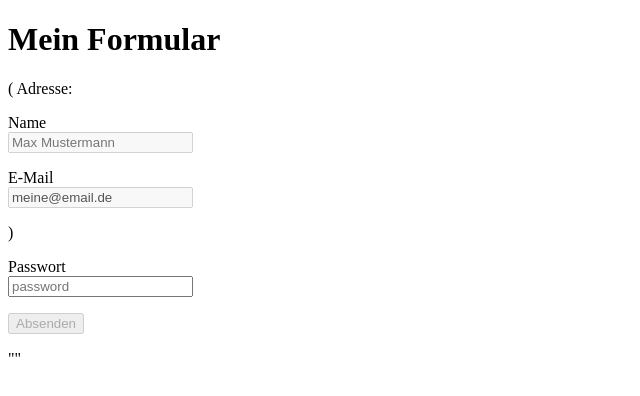
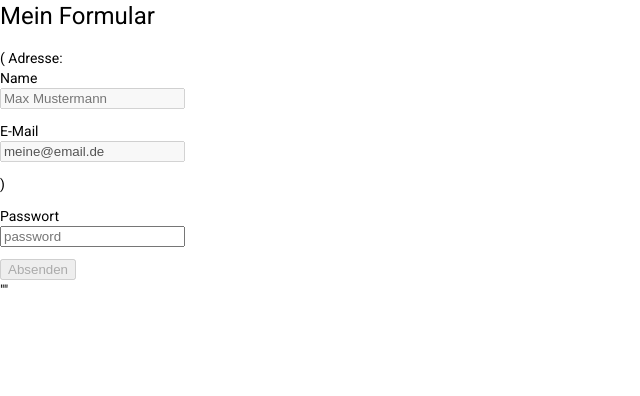
Before and after one commit to gitschowos/ba-workspace, an Angular app: page / in a window 1280 px wide. Shown: the top 396 px of the page, without its empty margins (0-640 px from the left). Built offline with nearby package versions, Linux system fonts and the light colour scheme.

Commit message:
Add Angular Material to workspace and runtime-apprach library

```diff
--- a/angular.json
+++ b/angular.json
@@ -24,6 +24,7 @@
               "projects/test-app/src/assets"
             ],
             "styles": [
+              "./node_modules/@angular/material/prebuilt-themes/indigo-pink.css",
               "projects/test-app/src/styles.css"
             ],
             "scripts": []
@@ -87,6 +88,7 @@
               "projects/test-app/src/assets"
             ],
             "styles": [
+              "./node_modules/@angular/material/prebuilt-themes/indigo-pink.css",
               "projects/test-app/src/styles.css"
             ],
             "scripts": []
--- a/package.json
+++ b/package.json
@@ -12,10 +12,12 @@
   "private": true,
   "dependencies": {
     "@angular/animations": "~12.0.0",
+    "@angular/cdk": "^12.0.0",
     "@angular/common": "~12.0.0",
     "@angular/compiler": "~12.0.0",
     "@angular/core": "~12.0.0",
     "@angular/forms": "~12.0.0",
+    "@angular/material": "^12.0.0",
     "@angular/platform-browser": "~12.0.0",
     "@angular/platform-browser-dynamic": "~12.0.0",
     "@angular/router": "~12.0.0",
--- a/projects/test-app/src/index.html
+++ b/projects/test-app/src/index.html
@@ -6,8 +6,11 @@
   <base href="/">
   <meta name="viewport" content="width=device-width, initial-scale=1">
   <link rel="icon" type="image/x-icon" href="favicon.ico">
+  <link rel="preconnect" href="https://fonts.gstatic.com">
+  <link href="https://fonts.googleapis.com/css2?family=Roboto:wght@300;400;500&display=swap" rel="stylesheet">
+  <link href="https://fonts.googleapis.com/icon?family=Material+Icons" rel="stylesheet">
 </head>
-<body>
+<body class="mat-typography">
   <app-root></app-root>
 </body>
 </html>
--- a/projects/test-app/src/styles.css
+++ b/projects/test-app/src/styles.css
@@ -1 +1,4 @@
 /* You can add global styles to this file, and also import other style files */
+
+html, body { height: 100%; }
+body { margin: 0; font-family: Roboto, "Helvetica Neue", sans-serif; }
```
Also changed, not shown: projects/runtime-approach/package.json (+5 -2 lines), 1 other file (tests, documents, lock files or other folders).
